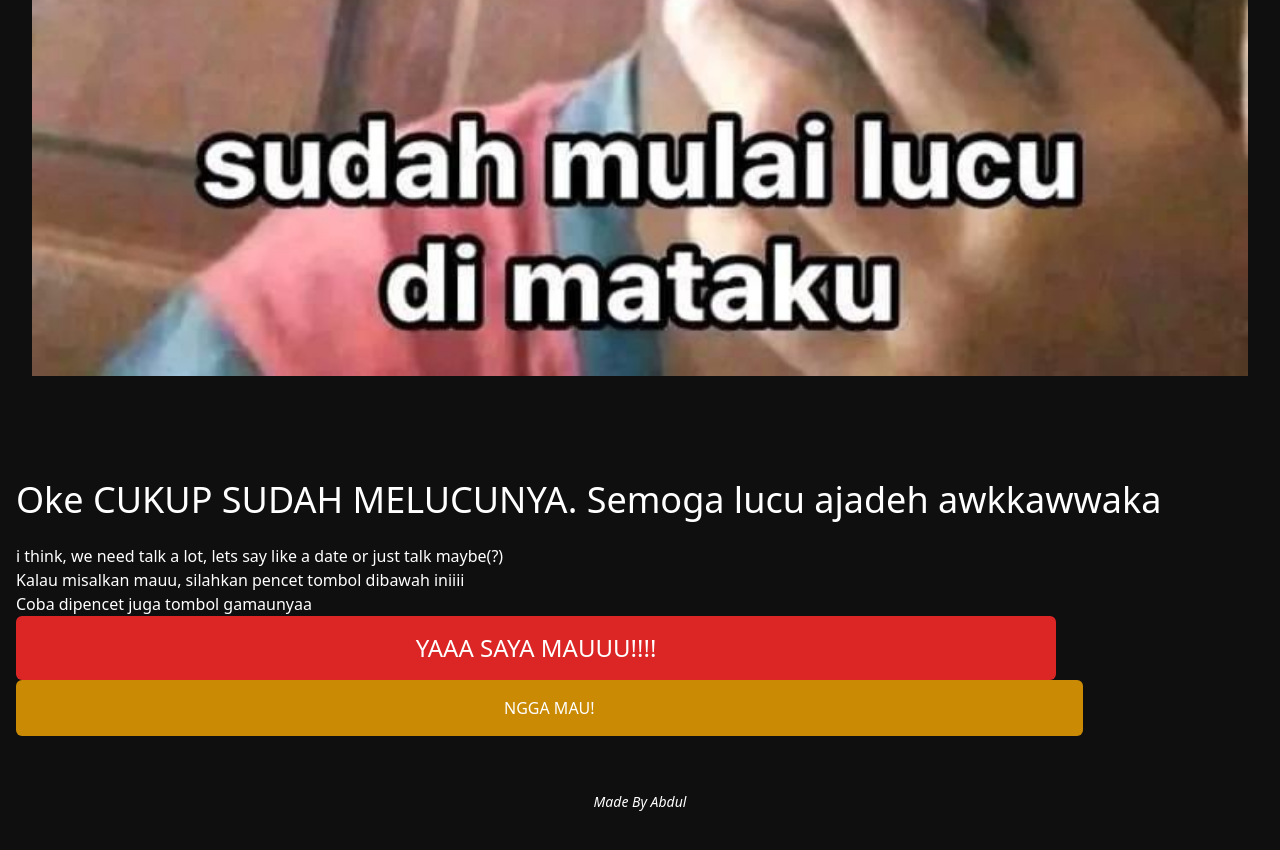
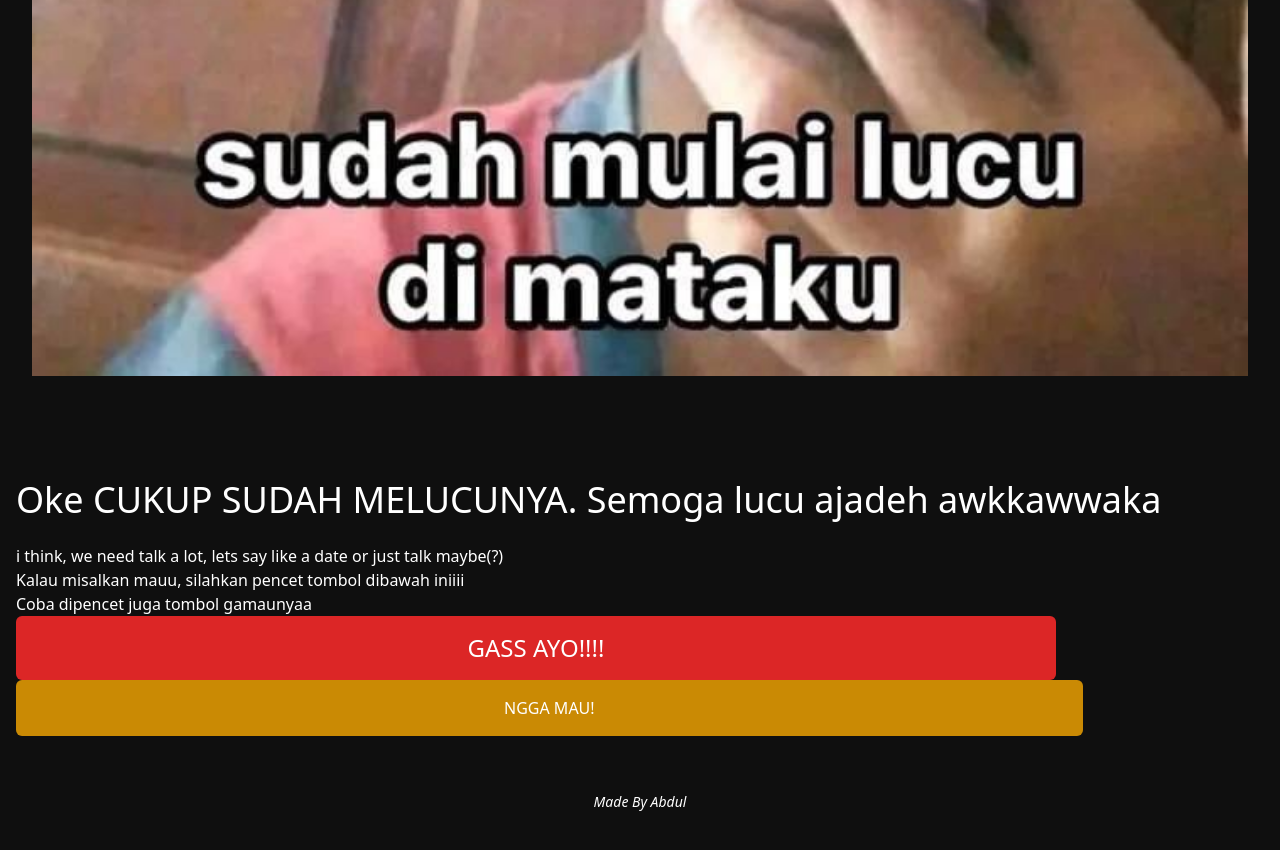
Before and after one commit to dulabdul/foryou, a website: page index.html in a window 1280 px wide. Shown: the part 8339-9189 px from the top of the page. Drawn offline with nearby package versions, Linux system fonts and the light colour scheme.

Commit message:
change text

```diff
--- a/index.html
+++ b/index.html
@@ -110,7 +110,7 @@
                 href="https://api.whatsapp.com/send?phone=6289675293838&text=Selamat%20Malam,%20saya%20dari%20agen%20asuransi"
                 target="_blank"
                 class="text-2xl"
-                >YAAA SAYA MAUUU!!!!</a
+                >GASS AYO!!!!</a
               >
             </div>
           </div>
```
